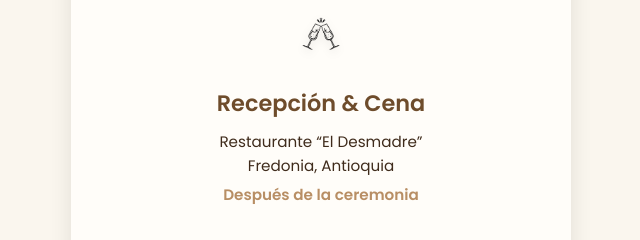
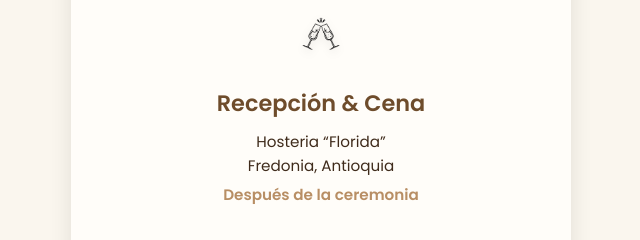
Before and after one commit to lucassalazar93/invitacion-boda, a plain HTML site: page contenido.html in a window 1280 px wide. Shown: the part 1600-1840 px from the top of the page, 319-959 px from the left. Drawn offline with Linux system fonts and the light colour scheme.

Commit message:
mettadatos

```diff
--- a/contenido.html
+++ b/contenido.html
@@ -150,10 +150,9 @@
           loading="lazy"
         />
         <h3 id="titulo-celebracion">Recepción & Cena</h3>
-        <p>Restaurante “El Desmadre”<br />Fredonia, Antioquia</p>
+        <p>Hosteria “Florida”<br />Fredonia, Antioquia</p>
         <p class="hora">Después de la ceremonia</p>
       </section>
-
       <!-- REGALOS -->
       <section class="seccion regalos" aria-labelledby="titulo-regalos">
         <img
```
